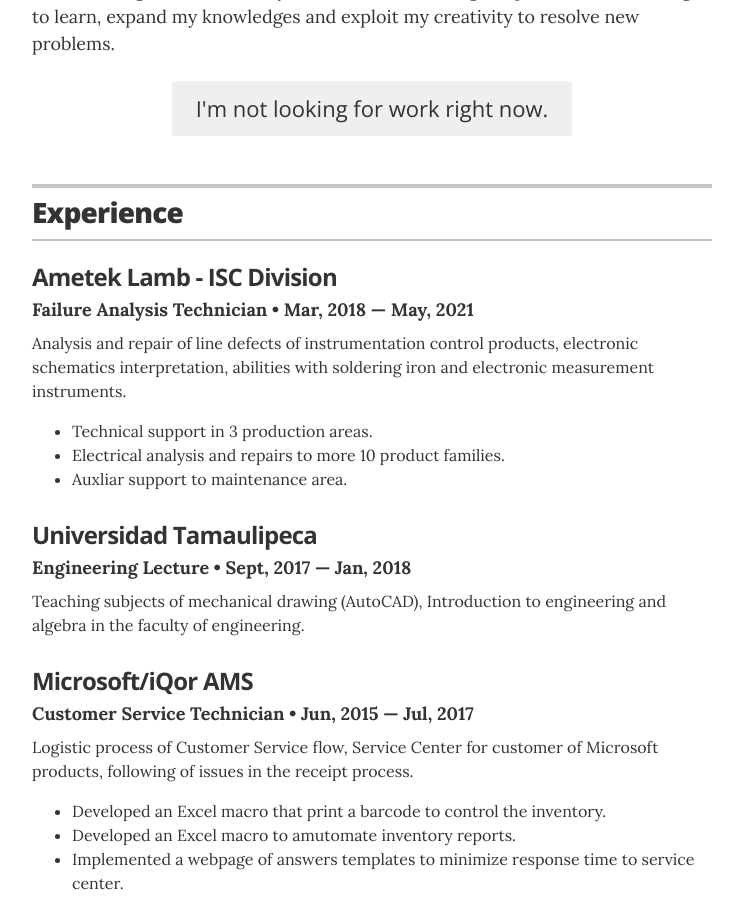
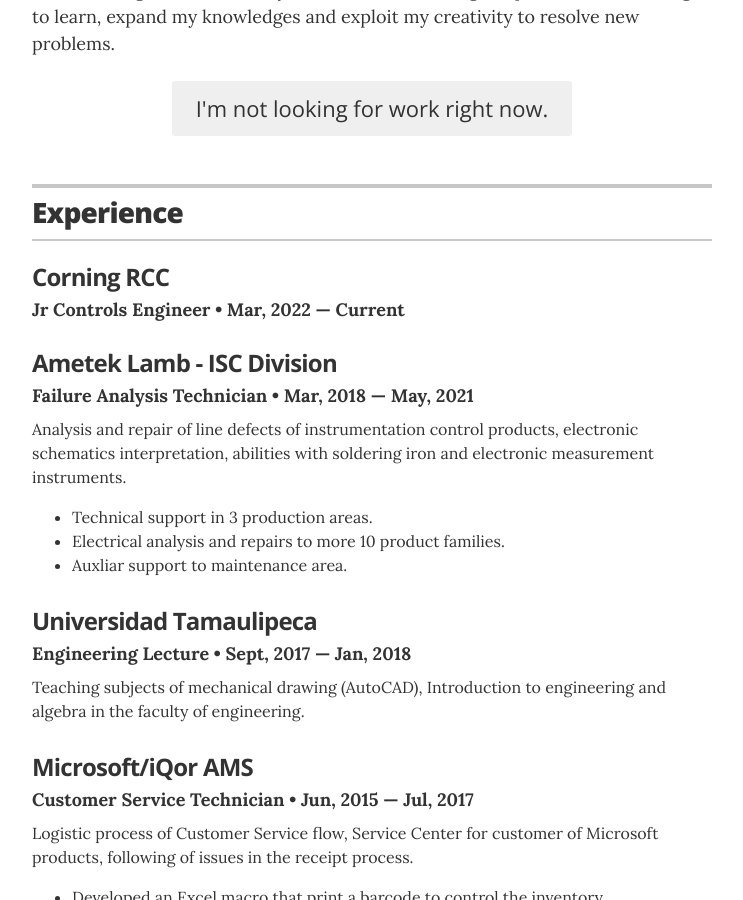
Before and after one commit to baldeadr/baldeadr.github.io, a Jekyll site: the page built from index.html, in a window 1280 px wide and 900 px high, scrolled down 309 px. Shown: the whole window, without its empty margins (268-1011 px from the left). Built offline with Jekyll 4.4.1, drawn with Linux system fonts in a browser that asks for light colours.

Commit message:
Corning. New experience job

```diff
--- a/_data/experience.yml
+++ b/_data/experience.yml
@@ -1,4 +1,9 @@
 # Jobs
+
+- company: Corning RCC
+  position: Jr Controls Engineer
+  duration: Mar, 2022 &mdash; Current
+  summary:
 
 - company: Ametek Lamb - ISC Division
   position: Failure Analysis Technician
```
